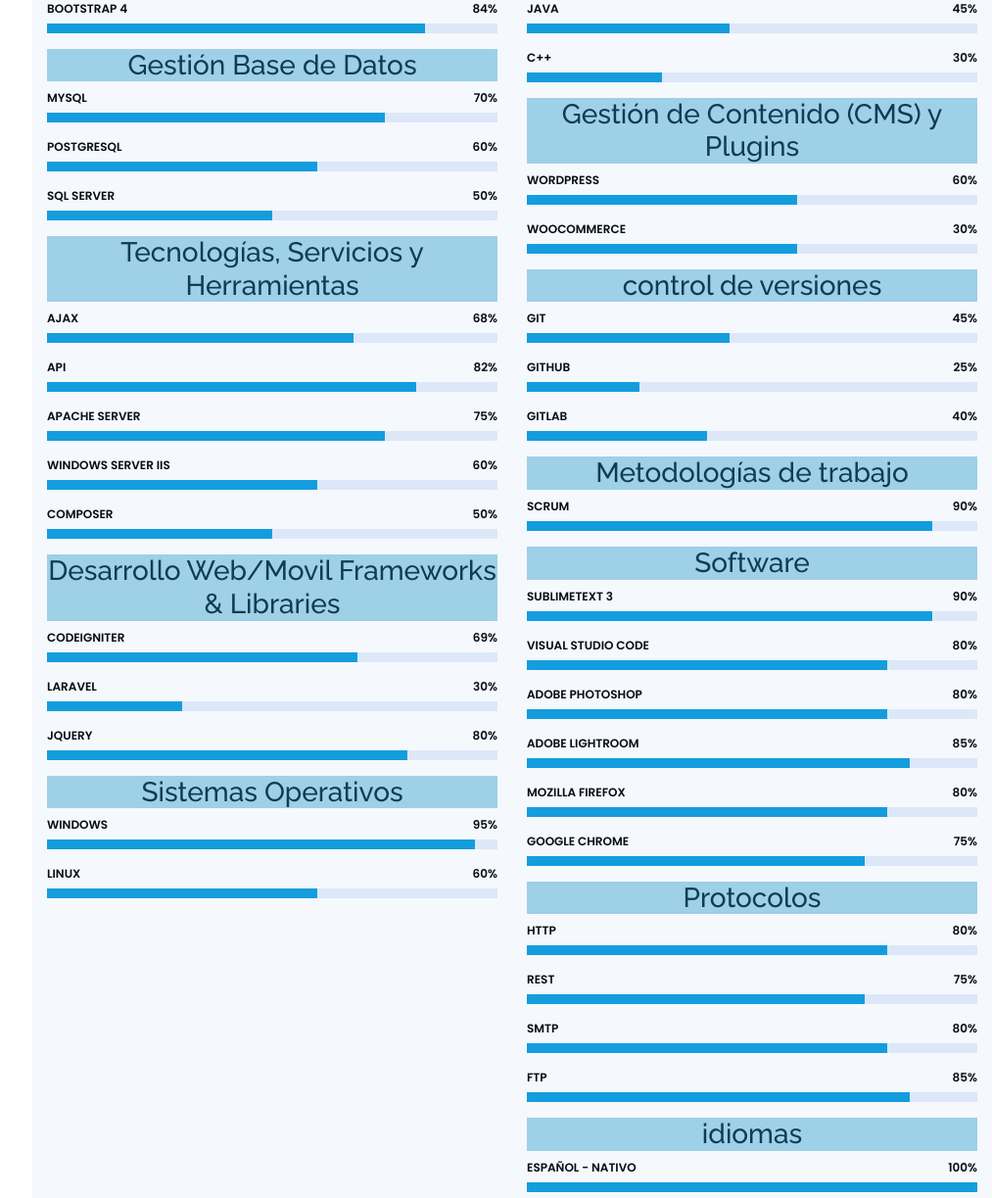
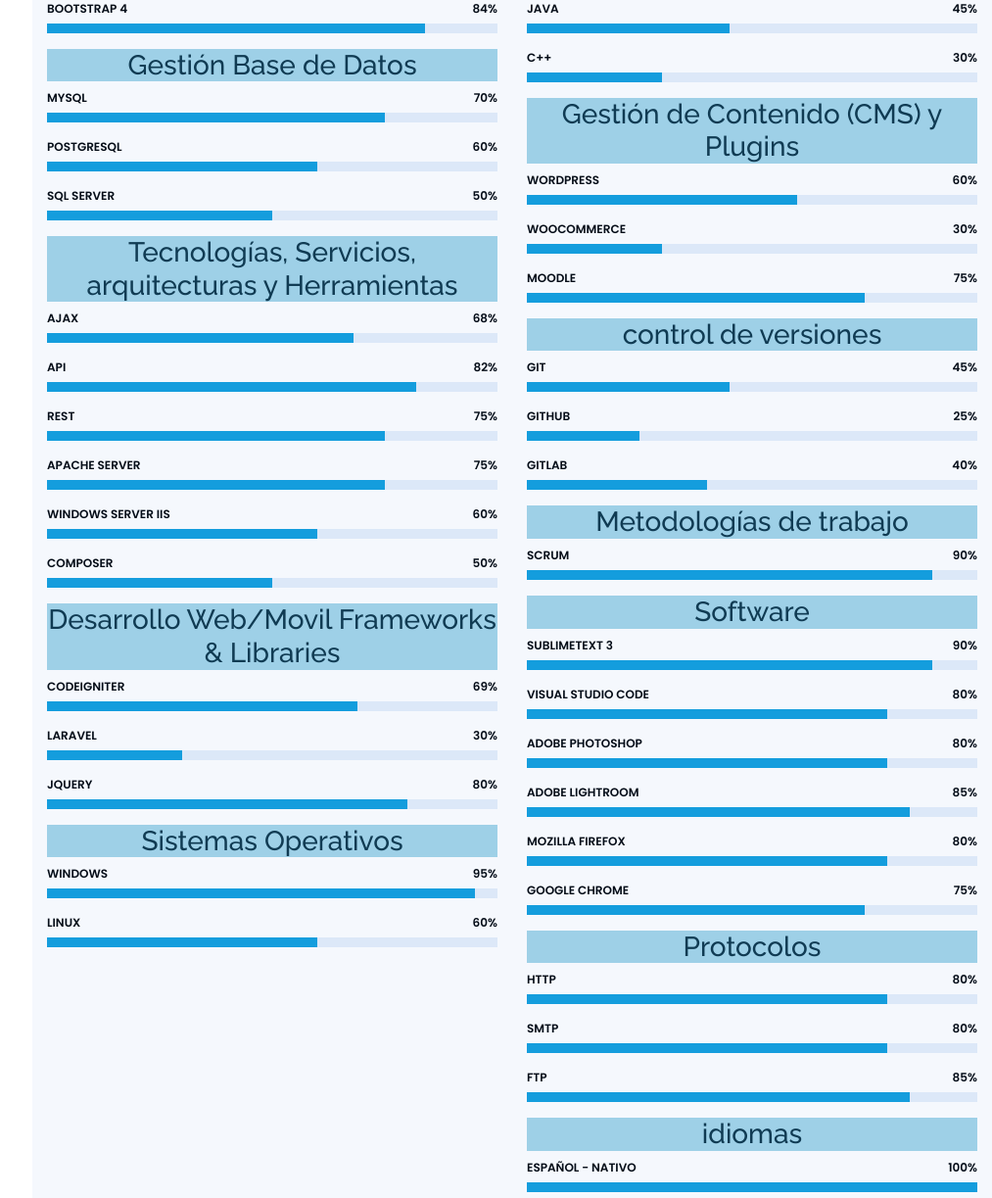
Before and after one commit to educamo/portafolio, a PHP site: page / in a window 1280 px wide. Shown: the part 2424-3647 px from the top of the page at 98% size, without its empty margins (267-1280 px from the left). Run offline with PHP 8.4, Linux system fonts and the light colour scheme.

Commit message:
agregue arquitecturas y moodle

```diff
--- a/Portafolio/index.php
+++ b/Portafolio/index.php
@@ -274,7 +274,7 @@
             </div>
 
             <div>
-              <h3 class="skills-title">Tecnologías, Servicios y Herramientas</h3>
+              <h3 class="skills-title">Tecnologías, Servicios, arquitecturas y Herramientas</h3>
             </div>
 
             <div class="progress">
@@ -288,6 +288,13 @@
               <span class="skill">API <i class="val">82%</i></span>
               <div class="progress-bar-wrap">
                 <div class="progress-bar" role="progressbar" aria-valuenow="82" aria-valuemin="0" aria-valuemax="100"></div>
+              </div>
+            </div>
+
+            <div class="progress">
+              <span class="skill">rest <i class="val">75%</i></span>
+              <div class="progress-bar-wrap">
+                <div class="progress-bar" role="progressbar" aria-valuenow="75" aria-valuemin="0" aria-valuemax="100"></div>
               </div>
             </div>
 
@@ -404,7 +411,14 @@
             <div class="progress">
               <span class="skill">Woocommerce <i class="val">30%</i></span>
               <div class="progress-bar-wrap">
-                <div class="progress-bar" role="progressbar" aria-valuenow="60" aria-valuemin="0" aria-valuemax="100"></div>
+                <div class="progress-bar" role="progressbar" aria-valuenow="30" aria-valuemin="0" aria-valuemax="100"></div>
+              </div>
+            </div>
+
+            <div class="progress">
+              <span class="skill">Moodle <i class="val">75%</i></span>
+              <div class="progress-bar-wrap">
+                <div class="progress-bar" role="progressbar" aria-valuenow="75" aria-valuemin="0" aria-valuemax="100"></div>
               </div>
             </div>
 
@@ -497,13 +511,6 @@
               <span class="skill">http <i class="val">80%</i></span>
               <div class="progress-bar-wrap">
                 <div class="progress-bar" role="progressbar" aria-valuenow="80" aria-valuemin="0" aria-valuemax="100"></div>
-              </div>
-            </div>
-
-            <div class="progress">
-              <span class="skill">rest <i class="val">75%</i></span>
-              <div class="progress-bar-wrap">
-                <div class="progress-bar" role="progressbar" aria-valuenow="75" aria-valuemin="0" aria-valuemax="100"></div>
               </div>
             </div>
 
```
